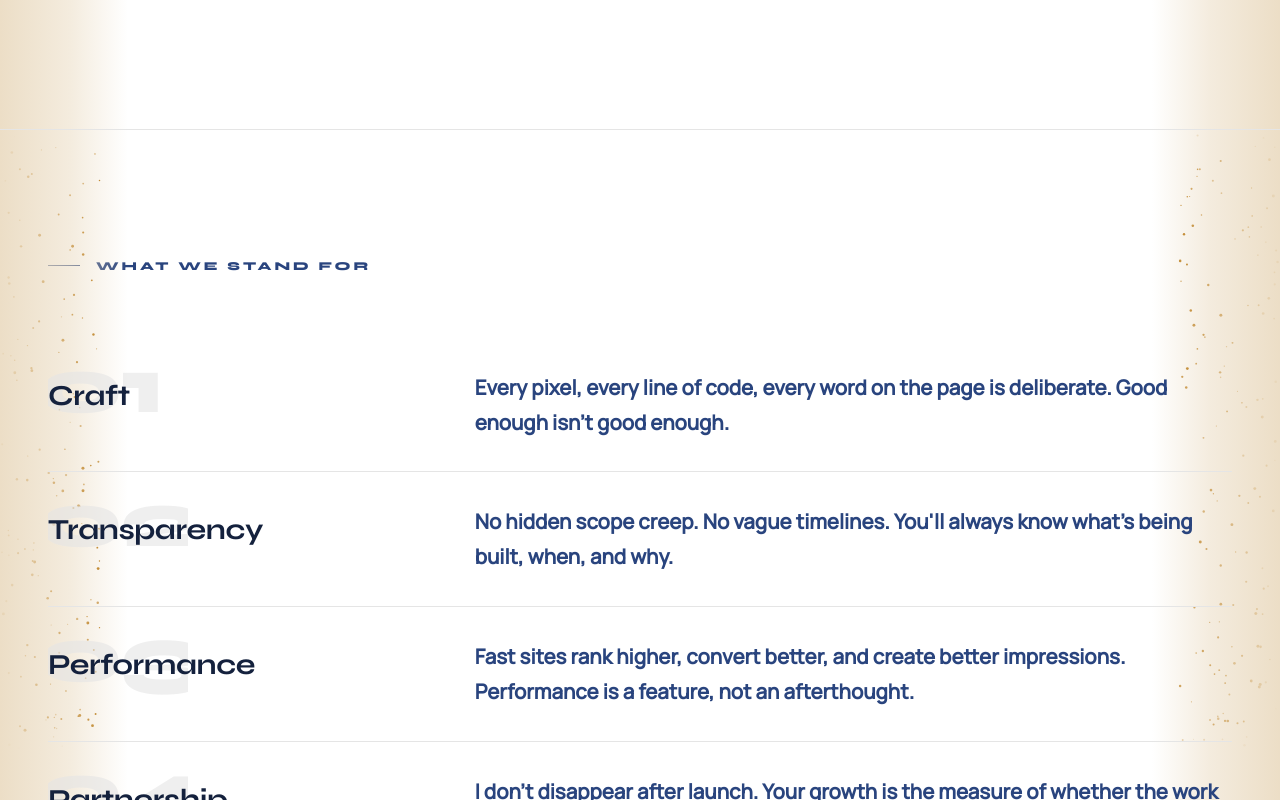
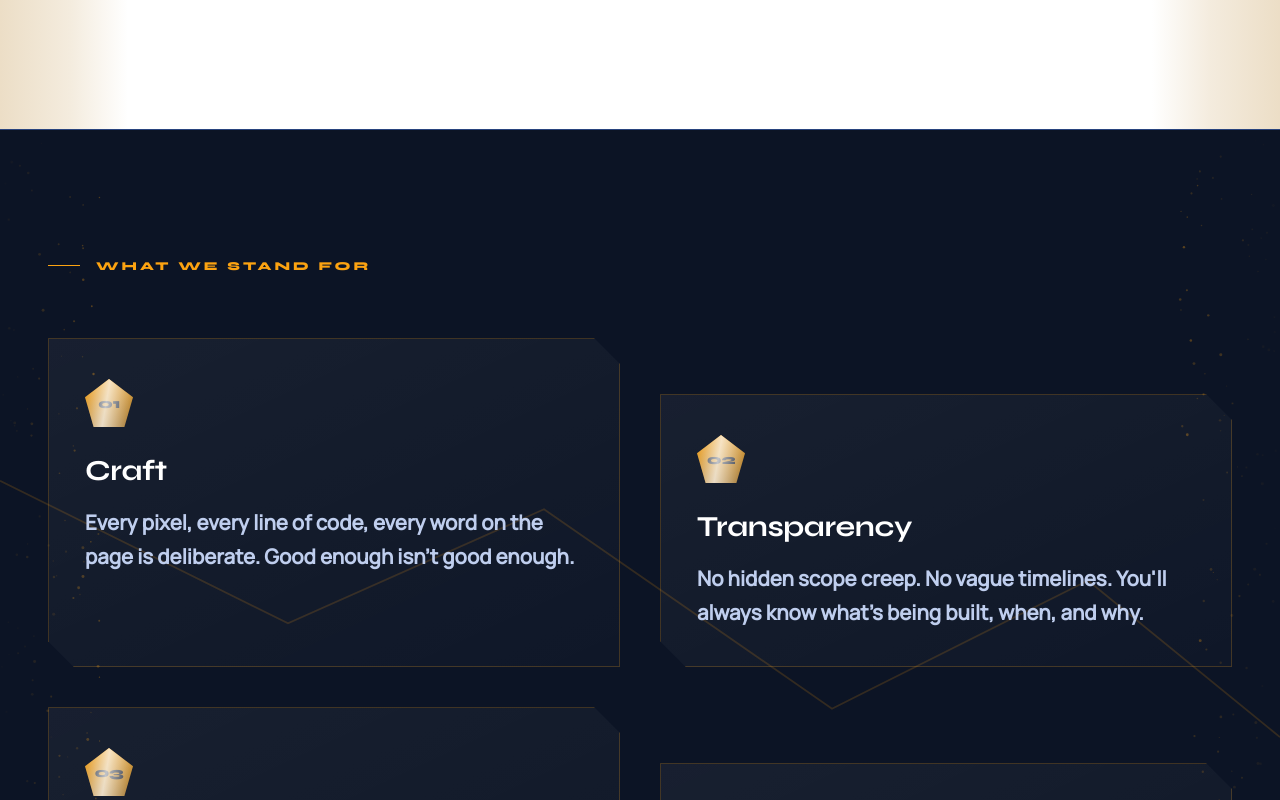
Before and after one commit to Leonis-Studios/Leonis-Studios-Project, a Next.js app in the folder leonis-studios-site/: page /about in a window 1280 px wide. Shown: the part 2160-2960 px from the top of the page. Built offline with nearby package versions, Linux system fonts and the light colour scheme; no server answers.

Commit message:
more changes

```diff
--- a/leonis-studios-site/components/about/Values.tsx
+++ b/leonis-studios-site/components/about/Values.tsx
@@ -1,8 +1,15 @@
 "use client";
-// "use client" is required here because each row uses useInViewOnce +
-// useSandReveal (IntersectionObserver + canvas) for its per-row erosion reveal.
-// Props-only component — no data fetching of its own — matches the precedent
-// set by BenefitsClient.tsx / Skills.tsx.
+// "use client" is required here because each card uses useInViewOnce +
+// useSandReveal (IntersectionObserver + canvas) for its own crystallizing
+// reveal, and the section shell uses useInViewOnce to fade in the header
+// and fault-line vein. Props-only component — no data fetching of its own —
+// matches the precedent set by BenefitsClient.tsx / Skills.tsx.
+//
+// Redesign concept: values are cut gems embedded in a bedrock stratum —
+// dark surfaceDark section (SandGutter seed 1, matching HowItWorks/AboutCTA),
+// a faint fault-line vein running behind the grid, and each card carved with
+// two clipped gem corners + a faceted diamond number-badge that catches a
+// one-shot light glint as it crystallizes into view.
 
 import { colors } from "@/lib/colors";
 import { tokens } from "@/lib/tokens";
@@ -39,37 +46,120 @@ const DEFAULT_VALUES: Value[] = [
   },
 ];
 
+// Cuts the top-right and bottom-left corners — a heavier, two-facet version
+// of ClientPromise's single-corner "leo-promise-card" cut.
+const GEM_CLIP = "polygon(0 0, calc(100% - 26px) 0, 100% 26px, 100% 100%, 26px 100%, 0 calc(100% - 26px))";
+const BADGE_CLIP = "polygon(50% 0%, 100% 38%, 82% 100%, 18% 100%, 0% 38%)";
+
 export default function Values({ eyebrow: eyebrowProp, values }: Props) {
   const eyebrow = eyebrowProp || "What We Stand For";
   const items = (values && values.length > 0) ? values : DEFAULT_VALUES;
+  const { ref: headRef, inView: headIn } = useInViewOnce<HTMLDivElement>(0.3);
 
   return (
     <section
       className="py-24 lg:py-32"
-      style={{ background: colors.bgLight, borderTop: `1px solid ${colors.borderLight}`, position: "relative", zIndex: 1, overflow: "hidden" }}
+      style={{ background: colors.surfaceDark, borderTop: `1px solid ${colors.borderDark}`, position: "relative", zIndex: 1, overflow: "hidden" }}
     >
-      <SandGutter seed={0} />
+      <SandGutter seed={1} />
+      <style>{`
+        @keyframes gemCardIn {
+          from { opacity: 0; transform: translateY(22px) scale(0.97); }
+          to   { opacity: 1; transform: translateY(0) scale(1); }
+        }
+        @keyframes gemBadgeGlint {
+          from { transform: translateX(-160%) rotate(20deg); opacity: 0; }
+          20%  { opacity: 1; }
+          to   { transform: translateX(220%) rotate(20deg); opacity: 0; }
+        }
+        @keyframes veinFadeIn {
+          from { opacity: 0; }
+          to   { opacity: 1; }
+        }
+        .leo-gem-card {
+          position: relative;
+          overflow: hidden;
+        }
+        .leo-gem-card::before {
+          content: "";
+          position: absolute;
+          inset: 0;
+          pointer-events: none;
+          opacity: 0;
+          transition: opacity 0.45s ease;
+          background: linear-gradient(120deg, transparent 25%, rgba(252,163,17,0.14) 48%, transparent 70%);
+        }
+        @media (prefers-reduced-motion: no-preference) {
+          .leo-gem-card:hover::before { opacity: 1; }
+          .leo-gem-card:hover { transform: translateY(-5px); }
+          .leo-gem-card:hover .leo-gem-badge-glint { animation: gemBadgeGlint 0.9s cubic-bezier(0.16,1,0.3,1) 1; }
+        }
+        .leo-gem-card {
+          transition: transform 0.35s cubic-bezier(0.16,1,0.3,1), border-color 0.35s ease;
+        }
+      `}</style>
+
       <div className="max-w-7xl mx-auto px-6 lg:px-12">
 
         {/* Section label */}
-        <div className="flex items-center gap-4 mb-16">
-          <div style={{ width: "32px", height: "1px", background: colors.textSubtle }} />
+        <div
+          ref={headRef}
+          className="flex items-center gap-4 mb-16"
+          style={{
+            opacity:    headIn ? 1 : 0,
+            transform:  headIn ? "translateY(0)" : "translateY(10px)",
+            transition: "opacity 0.7s cubic-bezier(0.16,1,0.3,1), transform 0.7s cubic-bezier(0.16,1,0.3,1)",
+          }}
+        >
+          <div style={{ width: "32px", height: "1px", background: colors.accent }} />
           <span
             className="text-xs tracking-[0.25em] uppercase"
             style={{
               fontFamily: "var(--font-display)",
               fontWeight: tokens.weightUI,
-              color:      colors.textSubtle,
+              color:      colors.accent,
             }}
           >
             {eyebrow}
           </span>
         </div>
 
-        {/* Values list */}
-        <div>
+        {/* Fault-line vein — decorative geological cross-section behind the gem grid */}
+        <div
+          aria-hidden="true"
+          style={{
+            position:   "absolute",
+            inset:      0,
+            top:        "180px",
+            zIndex:     0,
+            pointerEvents: "none",
+            opacity:    headIn ? 1 : 0,
+            animation:  headIn ? "veinFadeIn 1.6s ease 0.2s both" : undefined,
+          }}
+        >
+          <svg
+            className="w-full h-full"
+            preserveAspectRatio="none"
+            viewBox="0 0 400 300"
+            style={{ width: "100%", height: "100%" }}
+          >
+            <path d="M0,60 L90,110 L170,70 L260,140 L340,95 L400,150" stroke="rgba(252,163,17,0.16)" strokeWidth="0.6" fill="none" />
+            <path d="M0,190 L100,230 L190,195 L280,245 L400,210" stroke="rgba(252,163,17,0.10)" strokeWidth="0.6" fill="none" />
+          </svg>
+        </div>
+
+        {/* Gem grid — values crystallize in as clipped, faceted cards */}
+        <div
+          className="grid grid-cols-1 md:grid-cols-2 gap-8 lg:gap-10"
+          style={{ position: "relative", zIndex: 1 }}
+        >
           {items.map((value, index) => (
-            <ValueRow key={index} value={value} index={index} />
+            <GemCard
+              key={index}
+              value={value}
+              index={index}
+              offset={index % 2 === 1}
+            />
           ))}
         </div>
 
@@ -78,91 +168,83 @@ export default function Values({ eyebrow: eyebrowProp, values }: Props) {
   );
 }
 
-// Each row erodes its own ghost numeral into view — drifting sand grains
-// scour it clear as the row scrolls in, rather than all four numerals
-// appearing at once.
-function ValueRow({ value, index }: { value: Value; index: number }) {
-  const { ref, inView } = useInViewOnce<HTMLDivElement>(0.5);
+function GemCard({ value, index, offset }: { value: Value; index: number; offset: boolean }) {
+  const { ref, inView } = useInViewOnce<HTMLDivElement>(0.3);
   const { canvasRef, showCanvas } = useSandReveal({
     trigger:       inView,
     containerRef:  ref,
-    color:         "180,110,0",
+    color:         "252,163,17",
     mode:          "drift",
-    density:       700,
+    density:       900,
     delayRange:    [0, 150],
     durationRange: [450, 750],
   });
 
   return (
     <div
+      ref={ref}
+      className={`leo-gem-card ${offset ? "lg:mt-14" : ""}`}
       style={{
-        position:     "relative",
-        padding:      "32px 0 32px 0",
-        borderBottom: `1px solid ${colors.borderLight}`,
-        overflow:     "hidden",
+        clipPath:   GEM_CLIP,
+        padding:    "40px 36px 36px 36px",
+        background: "linear-gradient(155deg, rgba(255,255,255,0.05), rgba(255,255,255,0.015))",
+        border:     `1px solid rgba(252,163,17,0.2)`,
+        opacity:    inView ? undefined : 0,
+        animation:  inView ? `gemCardIn 0.6s cubic-bezier(0.16,1,0.3,1) ${index * 90}ms both` : undefined,
       }}
     >
-      {/* Large decorative number — eroded into view, sand-sweep canvas overlays it */}
+      {showCanvas && (
+        <canvas ref={canvasRef} aria-hidden="true" style={{ position: "absolute", inset: 0, zIndex: 2, pointerEvents: "none" }} />
+      )}
+
+      {/* Faceted number badge */}
       <div
-        ref={ref}
         aria-hidden="true"
         style={{
-          position:      "absolute",
-          left:          "-10px",
-          top:           "8px",
-          width:         "150px",
-          height:        "96px",
-          zIndex:        0,
-          pointerEvents: "none",
-          overflow:      "hidden",
+          position:  "relative",
+          width:     "48px",
+          height:    "48px",
+          marginBottom: "22px",
+          clipPath:  BADGE_CLIP,
+          background: "linear-gradient(150deg, #fca311 0%, rgba(252,163,17,0.55) 100%)",
+          display:   "flex",
+          alignItems: "center",
+          justifyContent: "center",
         }}
       >
         <span
           style={{
-            position:      "absolute",
-            inset:         0,
-            fontFamily:    "var(--font-display)",
-            fontSize:      "80px",
-            fontWeight:    tokens.weightDisplay,
-            lineHeight:    1,
-            color:         colors.bgMuted,
-            opacity:       inView ? 0.6 : 0,
-            letterSpacing: "-0.03em",
-            userSelect:    "none",
-            transition:    "opacity 0.7s ease 0.1s",
+            fontFamily: "var(--font-display)",
+            fontSize:   "14px",
+            fontWeight: tokens.weightUI,
+            color:      colors.surfaceDark,
+            letterSpacing: "-0.02em",
           }}
         >
           {String(index + 1).padStart(2, "0")}
         </span>
-        {showCanvas && (
-          <canvas ref={canvasRef} style={{ position: "absolute", inset: 0 }} />
-        )}
+        <span
+          className="leo-gem-badge-glint"
+          aria-hidden="true"
+          style={{
+            position:  "absolute",
+            inset:     0,
+            background: "linear-gradient(100deg, transparent, rgba(255,255,255,0.75) 45%, transparent)",
+            pointerEvents: "none",
+          }}
+        />
       </div>
 
-      {/* Content sits above the number via z-index */}
-      <div
-        style={{
-          position:            "relative",
-          zIndex:              1,
-          display:             "grid",
-          gridTemplateColumns: "1fr 2fr",
-          gap:                 "0 48px",
-          alignItems:          "start",
-          paddingLeft:         "0px",
-          opacity:             inView ? 1 : 0,
-          transform:           inView ? "translateY(0)" : "translateY(10px)",
-          transition:          "opacity 0.6s cubic-bezier(0.16,1,0.3,1) 0.1s, transform 0.6s cubic-bezier(0.16,1,0.3,1) 0.1s",
-        }}
-      >
       <h3
         style={{
           fontFamily:    "var(--font-display)",
           fontSize:      tokens.fontSizes.h3,
           fontWeight:    tokens.weightHeading,
-            color:         colors.bgDark,
+          color:         colors.bgLight,
           letterSpacing: "-0.015em",
-            margin:        0,
-            paddingTop:    "4px",
+          margin:        "0 0 12px 0",
+          position:      "relative",
+          zIndex:        1,
         }}
       >
         {value.title}
@@ -172,14 +254,15 @@ function ValueRow({ value, index }: { value: Value; index: number }) {
           fontFamily: "var(--font-body)",
           fontSize:   tokens.fontSizes.body,
           fontWeight: tokens.weightBody,
-            color:      colors.textSubtle,
+          color:      colors.textSecondaryLight,
           lineHeight: 1.7,
           margin:     0,
+          position:   "relative",
+          zIndex:     1,
         }}
       >
         {value.description}
       </p>
     </div>
-    </div>
   );
 }
--- a/leonis-studios-site/components/contact/ContactSection.tsx
+++ b/leonis-studios-site/components/contact/ContactSection.tsx
@@ -4,8 +4,16 @@ import { useEffect, useState } from "react";
 import { colors } from "@/lib/colors";
 import { tokens } from "@/lib/tokens";
 import SandGutter from "@/components/SandGutter";
+import { useInViewOnce } from "@/lib/hooks/useInViewOnce";
 
 type Status = "idle" | "loading" | "success" | "error";
+
+// Cuts the top-right and bottom-left corners — same two-facet gem cut used
+// on the about page's Values cards, carried over here for a consistent
+// bedrock/gem language between the two rewritten sections.
+const GEM_CLIP = "polygon(0 0, calc(100% - 26px) 0, 100% 26px, 100% 100%, 26px 100%, 0 calc(100% - 26px))";
+// Small rotated-square "diamond" marker used for the info rail's vein nodes and bullets.
+const BADGE_CLIP_SMALL = "polygon(50% 0%, 100% 50%, 50% 100%, 0% 50%)";
 
 const SERVICE_OPTIONS = [
   "Web Design",
@@ -56,6 +64,8 @@ export default function ContactSection({
   const [status, setStatus] = useState<Status>("idle");
   const [errorMsg, setErrorMsg] = useState("");
   const [reducedMotion, setReducedMotion] = useState(false);
+  const { ref: infoRef, inView: infoIn } = useInViewOnce<HTMLDivElement>(0.2);
+  const { ref: panelRef, inView: panelIn } = useInViewOnce<HTMLDivElement>(0.15);
 
   useEffect(() => {
     setReducedMotion(window.matchMedia("(prefers-reduced-motion: reduce)").matches);
@@ -121,13 +131,31 @@ export default function ContactSection({
           40%  { opacity: 1; }
           100% { opacity: 0; transform: translateY(6px) scale(1); }
         }
+        @keyframes railItemIn {
+          from { opacity: 0; transform: translateX(-10px); }
+          to   { opacity: 1; transform: translateX(0); }
+        }
+        @keyframes panelGlint {
+          from { transform: translateX(-160%) skewX(-12deg); opacity: 0; }
+          20%  { opacity: 0.8; }
+          to   { transform: translateX(220%) skewX(-12deg); opacity: 0; }
+        }
       `}</style>
 
       <div className="max-w-7xl mx-auto px-6 lg:px-12">
         <div className="grid grid-cols-1 lg:grid-cols-5 gap-16 lg:gap-24">
           {/* ── Left: Info ─────────────────────────────────────── */}
-          <div className="lg:col-span-2">
-            <div className="flex items-center gap-4 mb-10">
+          <div ref={infoRef} className="lg:col-span-2" style={{ position: "relative" }}>
+            {/* Sedimentary strata — faint bedrock bands behind the info rail */}
+            <div
+              aria-hidden="true"
+              style={{ position: "absolute", inset: "-20px -16px auto -16px", height: "220px", zIndex: 0, pointerEvents: "none", overflow: "hidden" }}
+            >
+              <div style={{ position: "absolute", left: 0, right: "22%", top: "18%", height: "12px", background: colors.bgMuted, opacity: infoIn ? 0.5 : 0, transition: "opacity 1s ease 0.15s" }} />
+              <div style={{ position: "absolute", left: "10%", right: 0, top: "55%", height: "9px", background: "rgba(180,110,0,0.1)", opacity: infoIn ? 1 : 0, transition: "opacity 1s ease 0.35s" }} />
+            </div>
+
+            <div className="flex items-center gap-4 mb-10" style={{ position: "relative", zIndex: 1 }}>
               <div
                 style={{ width: "32px", height: "1px", background: colors.textSubtle }}
               />
@@ -143,13 +171,52 @@ export default function ContactSection({
               </span>
             </div>
 
-            <div className="flex flex-col gap-10">
-              {/* Contact details */}
-              <div className="flex flex-col gap-6">
-                <div>
-                  <p style={{ ...labelStyle, marginBottom: "4px" }}>Email</p>
+            <div className="flex flex-col gap-10" style={{ position: "relative", zIndex: 1 }}>
+              {/* Contact details — a gold vein connects each fact like a mineral seam */}
+              <div className="flex flex-col gap-6" style={{ position: "relative", paddingLeft: "22px" }}>
+                <div
+                  aria-hidden="true"
+                  style={{
+                    position: "absolute",
+                    left: "3px",
+                    top: "6px",
+                    bottom: "6px",
+                    width: "1px",
+                    background: "linear-gradient(to bottom, rgba(180,110,0,0.5), rgba(180,110,0,0.08))",
+                    transform: infoIn ? "scaleY(1)" : "scaleY(0)",
+                    transformOrigin: "top",
+                    transition: "transform 0.9s cubic-bezier(0.16,1,0.3,1) 0.1s",
+                  }}
+                />
+                {[
+                  { label: "Email", value: siteEmail, href: `mailto:${siteEmail}` },
+                  { label: "Location", value: location },
+                  { label: "Response Time", value: "Within 24 hours" },
+                ].map((row, i) => (
+                  <div
+                    key={row.label}
+                    style={{
+                      position: "relative",
+                      opacity: infoIn ? undefined : 0,
+                      animation: infoIn ? `railItemIn 0.5s cubic-bezier(0.16,1,0.3,1) ${0.25 + i * 0.12}s both` : undefined,
+                    }}
+                  >
+                    <span
+                      aria-hidden="true"
+                      style={{
+                        position: "absolute",
+                        left: "-22px",
+                        top: "7px",
+                        width: "7px",
+                        height: "7px",
+                        background: colors.accent,
+                        clipPath: BADGE_CLIP_SMALL,
+                      }}
+                    />
+                    <p style={{ ...labelStyle, marginBottom: "4px" }}>{row.label}</p>
+                    {row.href ? (
                       <a
-                    href={`mailto:${siteEmail}`}
+                        href={row.href}
                         style={{
                           fontFamily: "var(--font-body)",
                           fontSize: "15px",
@@ -158,11 +225,9 @@ export default function ContactSection({
                           textDecoration: "none",
                         }}
                       >
-                    {siteEmail}
+                        {row.value}
                       </a>
-                </div>
-                <div>
-                  <p style={{ ...labelStyle, marginBottom: "4px" }}>Location</p>
+                    ) : (
                       <p
                         style={{
                           fontFamily: "var(--font-body)",
@@ -171,24 +236,11 @@ export default function ContactSection({
                           color: colors.bgDark,
                         }}
                       >
-                    {location}
+                        {row.value}
                       </p>
+                    )}
                   </div>
-                <div>
-                  <p style={{ ...labelStyle, marginBottom: "4px" }}>
-                    Response Time
-                  </p>
-                  <p
-                    style={{
-                      fontFamily: "var(--font-body)",
-                      fontSize: "15px",
-                      fontWeight: tokens.weightBody,
-                      color: colors.bgDark,
-                    }}
-                  >
-                    Within 24 hours
-                  </p>
-                </div>
+                ))}
               </div>
 
               {/* What to expect */}
@@ -212,7 +264,7 @@ export default function ContactSection({
                     "No pushy sales tactics, just an honest conversation",
                     "A clear outline of scope, timeline, and pricing",
                     "Direct communication, start to finish",
-                  ].map((item) => (
+                  ].map((item, i) => (
                     <li
                       key={item}
                       className="flex items-start gap-3"
@@ -222,17 +274,21 @@ export default function ContactSection({
                         fontWeight: tokens.weightSecondary,
                         color: colors.textSubtle,
                         lineHeight: 1.6,
+                        opacity: infoIn ? undefined : 0,
+                        animation: infoIn ? `railItemIn 0.5s cubic-bezier(0.16,1,0.3,1) ${0.6 + i * 0.08}s both` : undefined,
                       }}
                     >
                       <span
+                        aria-hidden="true"
                         style={{
-                          color: colors.textSubtle,
-                          marginTop: "2px",
+                          width: "6px",
+                          height: "6px",
+                          marginTop: "6px",
                           flexShrink: 0,
+                          background: "rgba(180,110,0,0.6)",
+                          clipPath: BADGE_CLIP_SMALL,
                         }}
-                      >
-                        —
-                      </span>
+                      />
                       {item}
                     </li>
                   ))}
@@ -241,27 +297,36 @@ export default function ContactSection({
             </div>
           </div>
 
-          {/* ── Right: Form ────────────────────────────────────── */}
-          <div className="lg:col-span-3" style={{ position: "relative" }}>
-            {/* Quartz facet corners — decorative, static */}
+          {/* ── Right: Form — cut into a single faceted gem panel ─ */}
+          <div
+            ref={panelRef}
+            className="lg:col-span-3"
+            style={{
+              position: "relative",
+              clipPath: GEM_CLIP,
+              background: `linear-gradient(155deg, rgba(180,110,0,0.05), ${colors.bgCard})`,
+              border: `1px solid rgba(180,110,0,0.22)`,
+              padding: "40px clamp(24px, 4vw, 44px)",
+              opacity: panelIn ? 1 : 0,
+              transform: panelIn ? "translateY(0) scale(1)" : "translateY(16px) scale(0.985)",
+              transition: "opacity 0.7s cubic-bezier(0.16,1,0.3,1), transform 0.7s cubic-bezier(0.16,1,0.3,1)",
+            }}
+          >
+            {panelIn && !reducedMotion && (
               <span
                 aria-hidden="true"
                 style={{
-                position: "absolute", top: "-14px", right: "-6px", width: "18px", height: "18px",
-                borderTop: `1px solid rgba(180,110,0,0.4)`,
-                borderRight: `1px solid rgba(180,110,0,0.4)`,
+                  position: "absolute",
+                  top: 0,
+                  bottom: 0,
+                  left: 0,
+                  width: "60%",
+                  background: "linear-gradient(100deg, transparent, rgba(255,255,255,0.5) 45%, transparent)",
+                  animation: "panelGlint 1.1s cubic-bezier(0.16,1,0.3,1) 0.35s 1",
                   pointerEvents: "none",
                 }}
               />
-            <span
-              aria-hidden="true"
-              style={{
-                position: "absolute", bottom: "-14px", left: "-6px", width: "18px", height: "18px",
-                borderBottom: `1px solid rgba(180,110,0,0.4)`,
-                borderLeft: `1px solid rgba(180,110,0,0.4)`,
-                pointerEvents: "none",
-              }}
-            />
+            )}
             {status === "success" ? (
               /* Success state */
               <div
```
Lines whose indentation alone changed are shown as unchanged.
